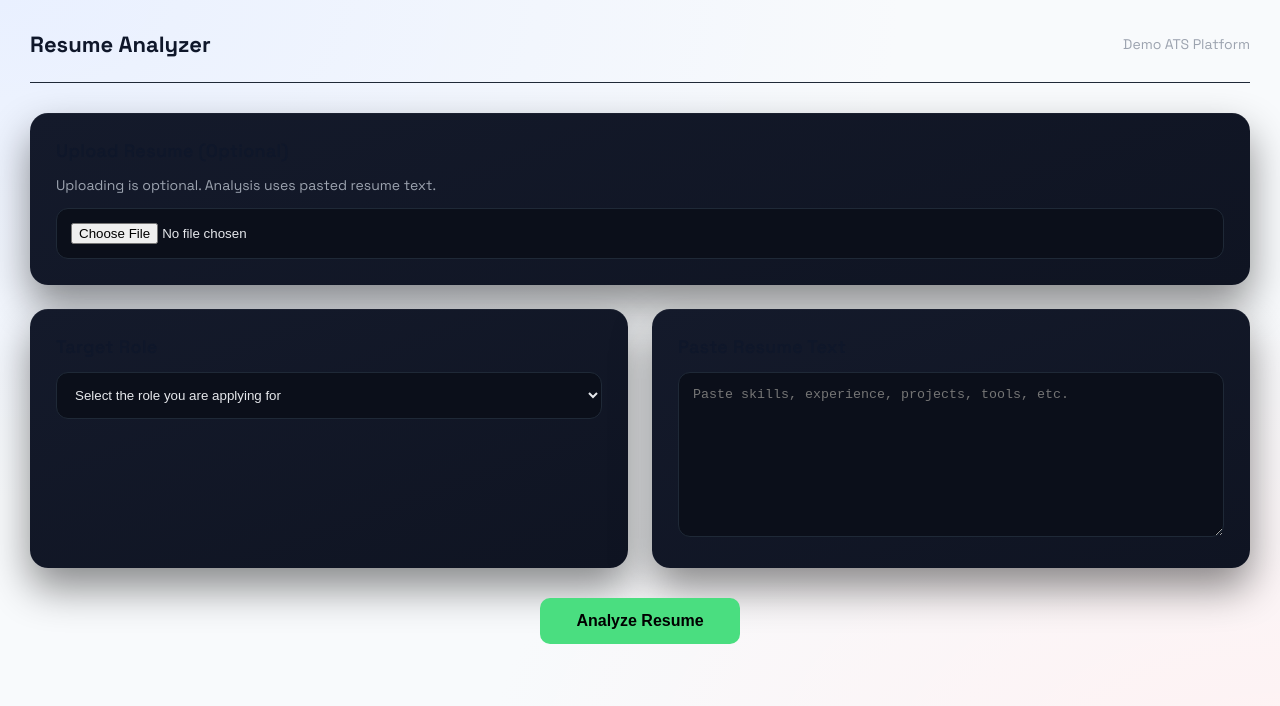
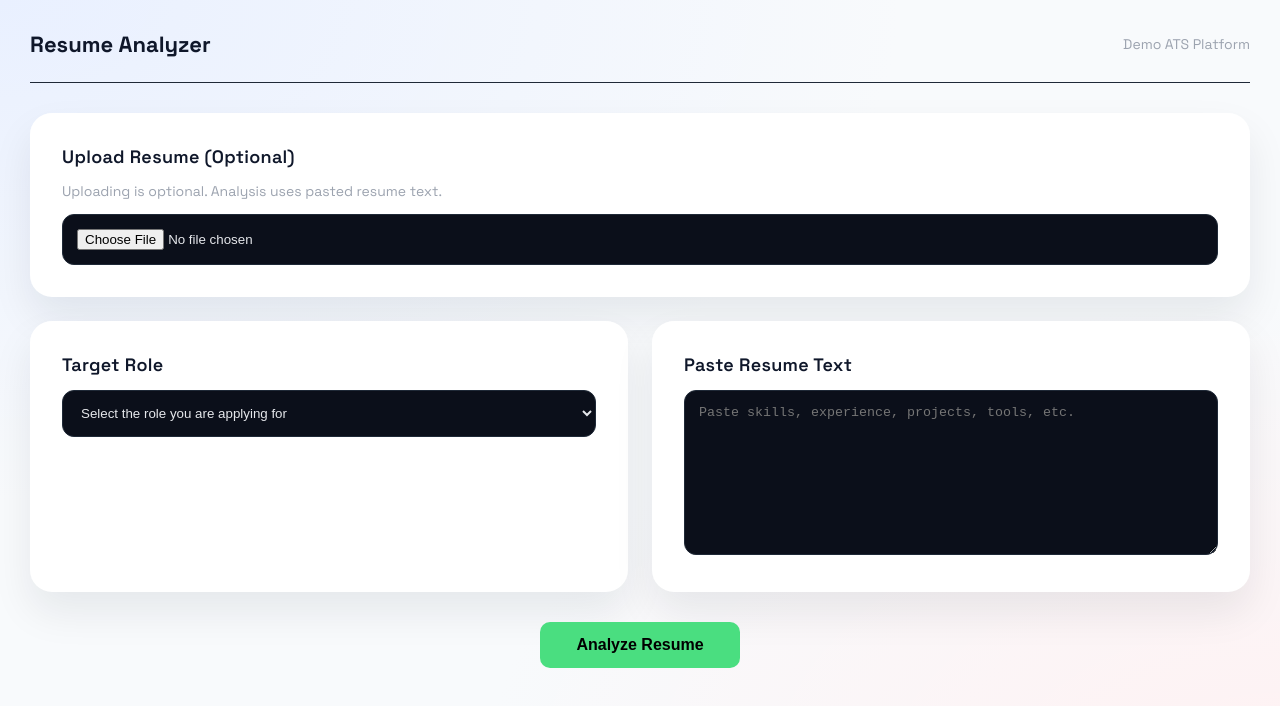
Before and after one commit to suki2811/resume-analyzer-ui, a React (Vite) app: page / in a window 1280 px wide. Both pictures are taken after a click on the button "Analyze Resume →". Shown: the top 706 px of the page. Built offline with nearby package versions, Linux system fonts and the light colour scheme.

Commit message:
Update index.css

```diff
--- a/src/index.css
+++ b/src/index.css
@@ -29,14 +29,20 @@ body {
 
 /* Common card */
 .card {
-  background: linear-gradient(160deg, #141a2b, #0f1422);
-  border-radius: 18px;
-  padding: 26px;
+  background: white;
+  border-radius: 22px;
+  padding: 32px;
   box-shadow:
-    0 20px 40px rgba(0, 0, 0, 0.45),
-    inset 0 1px 0 rgba(255, 255, 255, 0.04);
+    0 20px 40px rgba(15, 23, 42, 0.08),
+    inset 0 1px 0 rgba(255, 255, 255, 0.6);
   transition: transform 0.25s ease, box-shadow 0.25s ease;
 }
+
+.card:hover {
+  transform: translateY(-4px);
+  box-shadow: 0 30px 60px rgba(15, 23, 42, 0.12);
+}
+
 
 .card:hover {
   transform: translateY(-4px);
```
